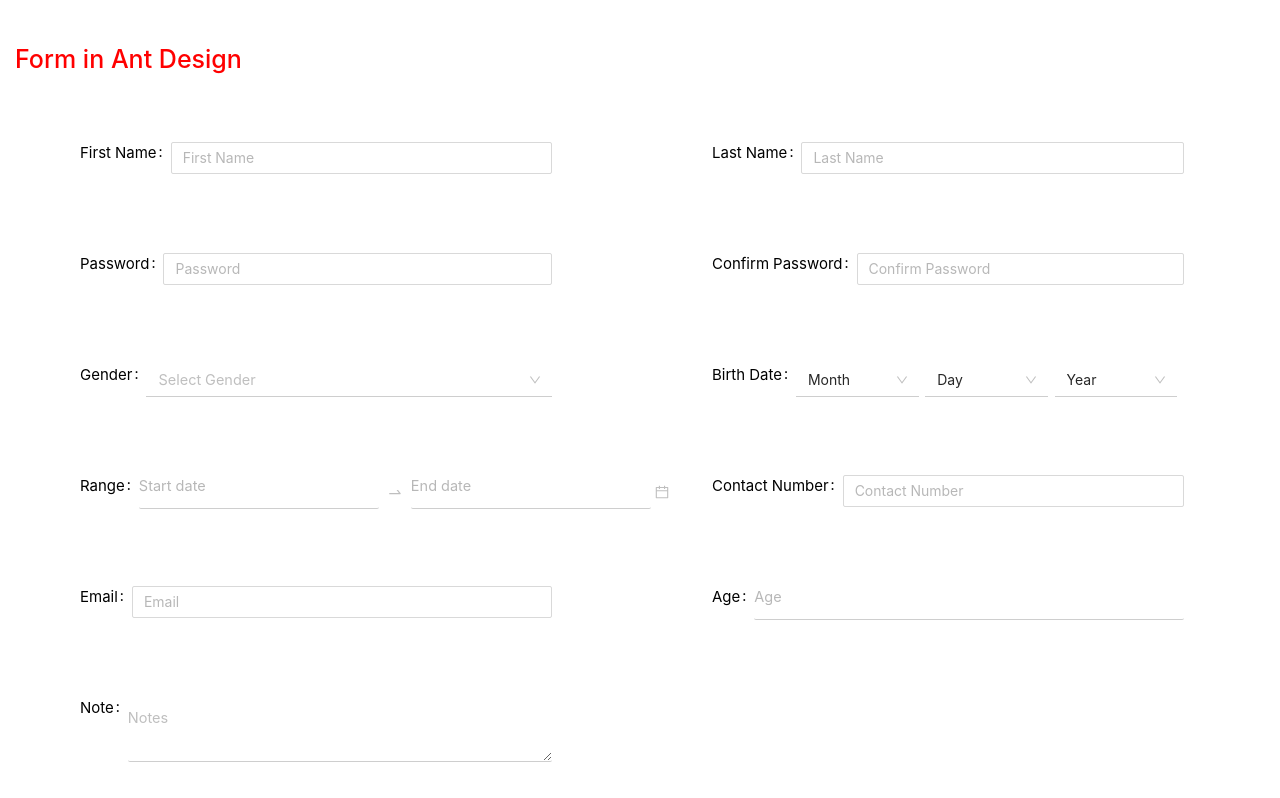
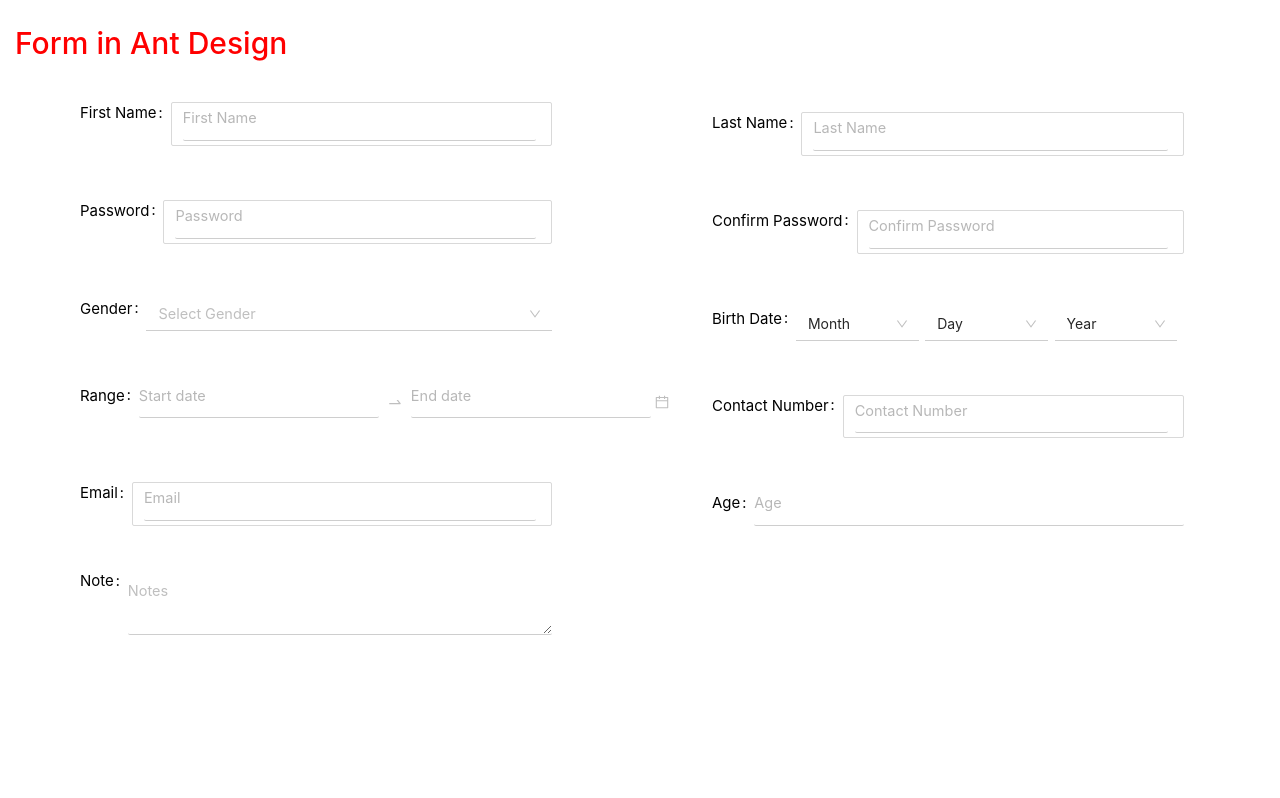
Before and after one commit to Gagandeep-Kaur-01/Ant_Design, a React (Create React App) app: page / in a window 1280 px wide. Shown: the top 798 px of the page. Built offline with nearby package versions, Linux system fonts and the light colour scheme.

Commit message:
updated css properties

```diff
--- a/src/components/setting/Forms.css
+++ b/src/components/setting/Forms.css
@@ -1,18 +1,18 @@
 .topHeading{
     margin-left: 15px;
-    margin-top: 40px;
     color: red;
-    font-size: 25px;
+    font-size: 30px;
+    padding-top: 20px;
 }
 .appForm .appFormStyle .ant-col-md-12:nth-child(1){
     padding-right: 5rem;
     padding-left: 5rem;
-    padding-top: 50px;
+    padding-top: 20px;
 }
 .appForm .appFormStyle .ant-col-md-12:nth-child(2){
     padding-left: 5rem;
     padding-right: 5rem;
-    padding-top: 50px;
+    padding-top: 30px;
 }
 .appFormStyle label {
     position: relative;
@@ -20,11 +20,11 @@
     /* top: 10px; */
     font-size: 15px;
     color: black;
-    margin: 0 0 4px 0;
+    margin: 0 0 10 0;
     display: inline-block;
     line-height: 20px;
 }
-.appFormStyle input{
+.appForm .appFormStyle input {
     background: none;
     border: none;
     border-bottom: 1px solid #CECECE;
@@ -71,6 +71,8 @@
     color: inherit;
     opacity: 0.33;
 }
+
+
 /*.appForm .appFormStyle .ant-select-selection {*/
   .select{
     background: none;
@@ -90,20 +92,20 @@
     -webkit-box-shadow: none;
     box-shadow: none!important;
 }
-    /*.birth{
+.birth{
     text-align: left;
     border-bottom: 1px solid #CECECE;
     border: none;
     padding:0%;
     width: 620px ;
-    }*/
+}
 /*.appForm .appFormStyle .ant-calendar-picker-input.ant-input .ant-calendar-range-picker-separator input {*/
 .range{
     text-align: left;
     border-bottom: 1px solid #CECECE;
     border: none;
     padding:0%;
-    width: 530px ;
+    width: 530px;
 }
 .range:focus{
     text-align: left;
@@ -135,3 +137,26 @@
     margin-bottom: 0px;
     height: 55px;
 }
+
+
+
+/*
+@media (max-width: 767px) {
+    .appForm > .ant-row {
+        margin-left: 0!important;
+        margin-right: 0!important;
+    }
+    .appForm .appFormStyle .ant-col-md-12:nth-child(1){
+        padding-right: 0rem;
+    }
+
+    .appForm .appFormStyle .ant-col-md-12:nth-child(2){
+        padding-left: 0rem;
+    }
+}
+
+@media  (min-width: 768px) and (max-width: 991px){
+    .appForm .appFormStyle .ant-col-md-12{
+        padding: 0 15px !important;
+    }
+}*/
```
Lines whose indentation alone changed are shown as unchanged.
